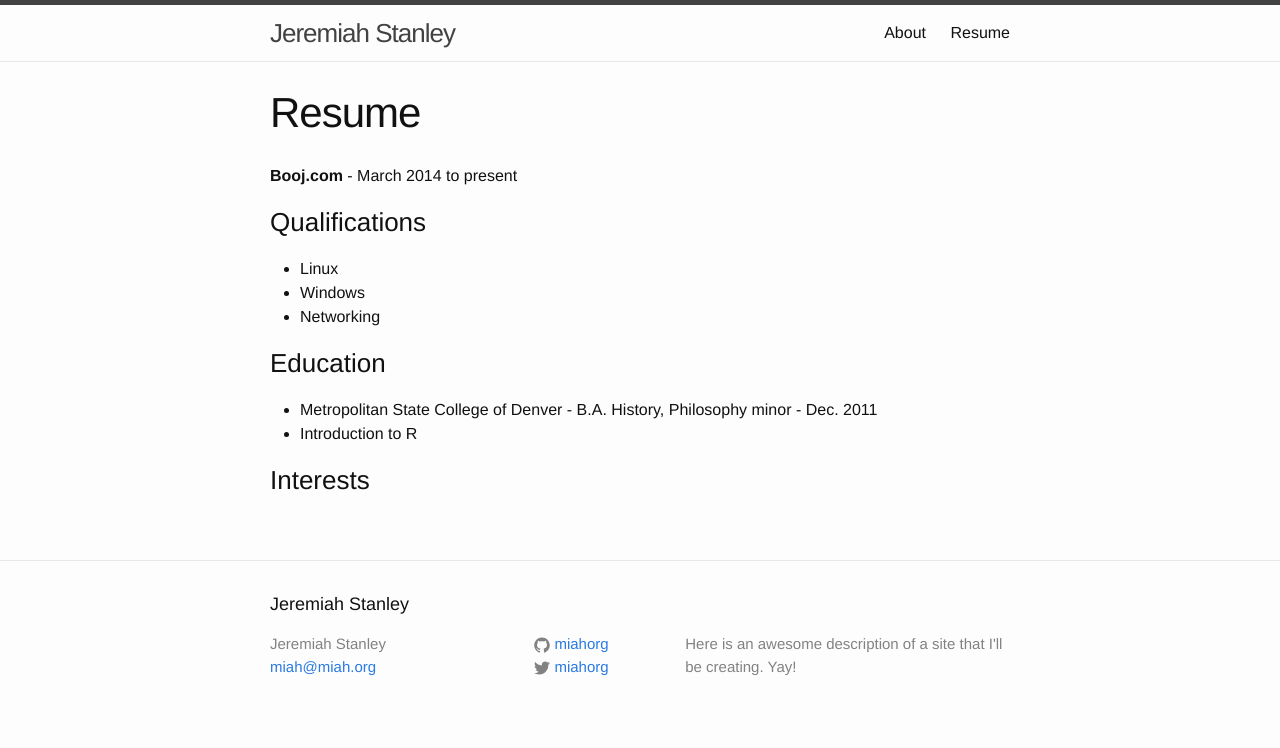
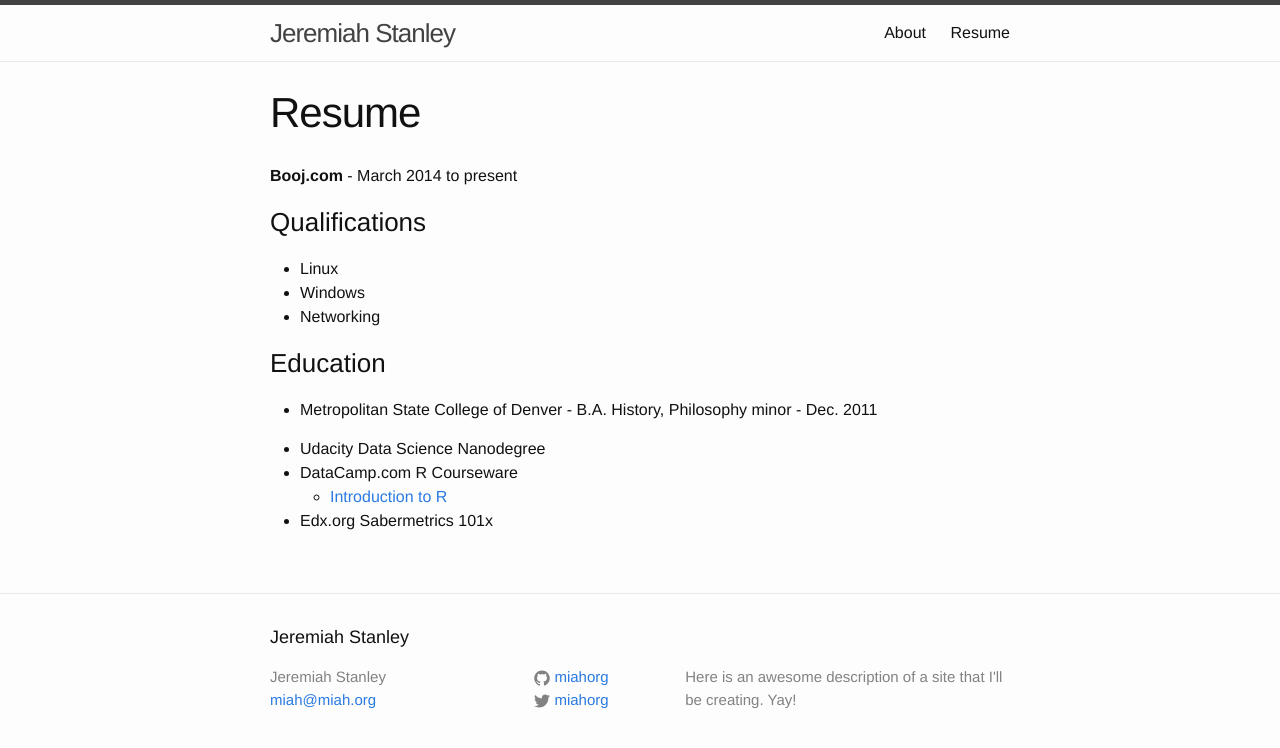
Before and after one commit to miahorg/miahorg.github.io, a Jekyll site: the page built from resume.md, in a window 1280 px wide. Shown: the top 748 px of the page. Built offline with Jekyll 4.4.1, drawn with Linux system fonts in a browser that asks for light colours.

Commit message:
creating links on resume

```diff
--- a/resume.md
+++ b/resume.md
@@ -12,6 +12,8 @@ permalink: /resume/
 
 ### Education
 * Metropolitan State College of Denver - B.A. History, Philosophy minor - Dec. 2011
-* Introduction to R
 
-### Interests
+* Udacity Data Science Nanodegree
+* DataCamp.com R Courseware
+  * [Introduction to R]({{ site.url }}/mooc/introductiontor.pdf)
+* Edx.org Sabermetrics 101x
```
